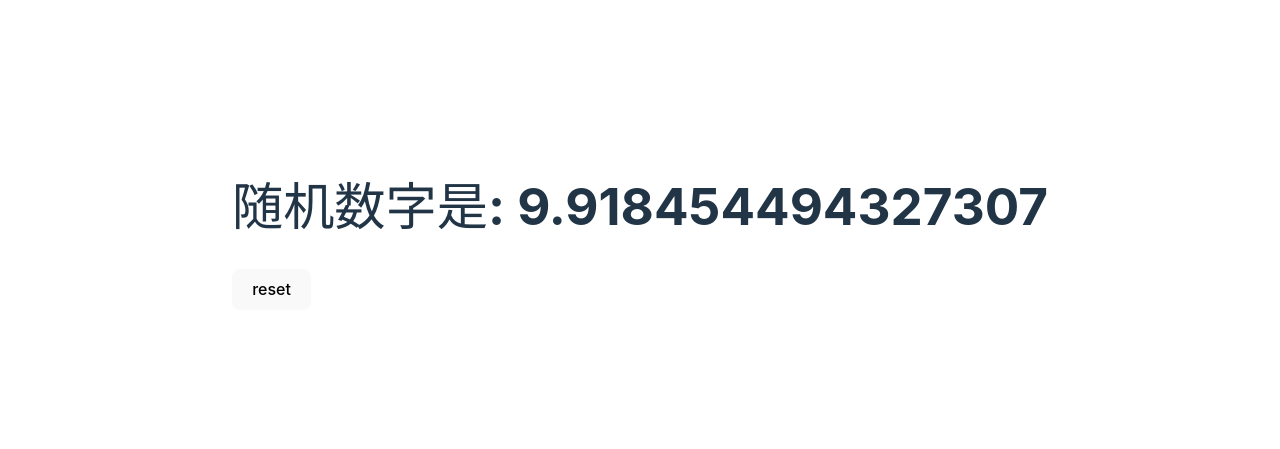
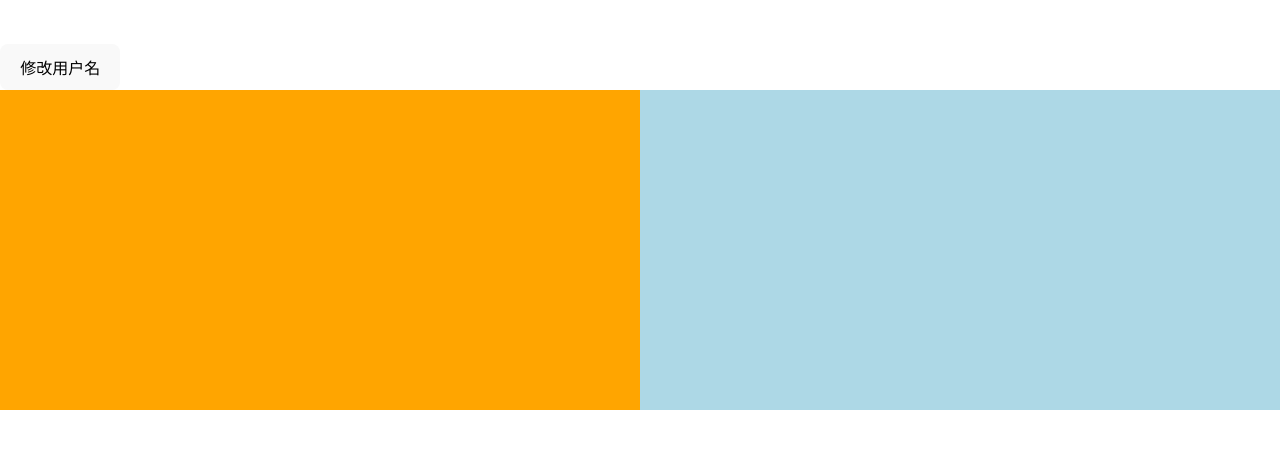
Before and after one commit to ypinchina/hooks-advance, a React (Vite) app in the folder day_01/: page / in a window 1280 px wide. Shown: the part 173-622 px from the top of the page. Built offline with nearby package versions, Linux system fonts and the light colour scheme.

Commit message:
提交笔记，新增useReducer学习

```diff
--- a/day_01/src/App.tsx
+++ b/day_01/src/App.tsx
@@ -1,9 +1,9 @@
 import React from "react";
-import { LayoutEffect } from "./components/use_effect/layoutEffect";
+import { Father } from "./components/use_reducer/base";
 const App: React.FC = () => {
   return (
     <>
-      <LayoutEffect></LayoutEffect>
+      <Father></Father>
     </>
   );
 };
--- /dev/null
+++ b/day_01/src/components/use_reducer/base.tsx
@@ -0,0 +1,18 @@
+export const Father: React.FC = () => {
+  return (
+    <>
+      <button>修改用户名</button>
+      <div className="father">
+        <Son1></Son1>
+        <Son2></Son2>
+      </div>
+    </>
+  );
+};
+
+const Son1: React.FC = () => {
+  return <div className="son1"></div>;
+};
+const Son2: React.FC = () => {
+  return <div className="son2"></div>;
+};
--- a/day_01/src/index.css
+++ b/day_01/src/index.css
@@ -68,3 +68,23 @@ button:focus-visible {
     background-color: #f9f9f9;
   }
 }
+
+.father {
+  display: flex;
+  justify-content: space-between;
+  width: 100vw;
+ }
+
+ .son1 {
+  background-color: orange;
+  min-height: 300px;
+  flex: 1;
+  padding: 10px;
+ }
+
+ .son2 {
+  background-color: lightblue;
+  min-height: 300px;
+  flex: 1;
+  padding: 10px;
+ }
```
Also changed, not shown: 1 other file (tests, documents, lock files or other folders).
